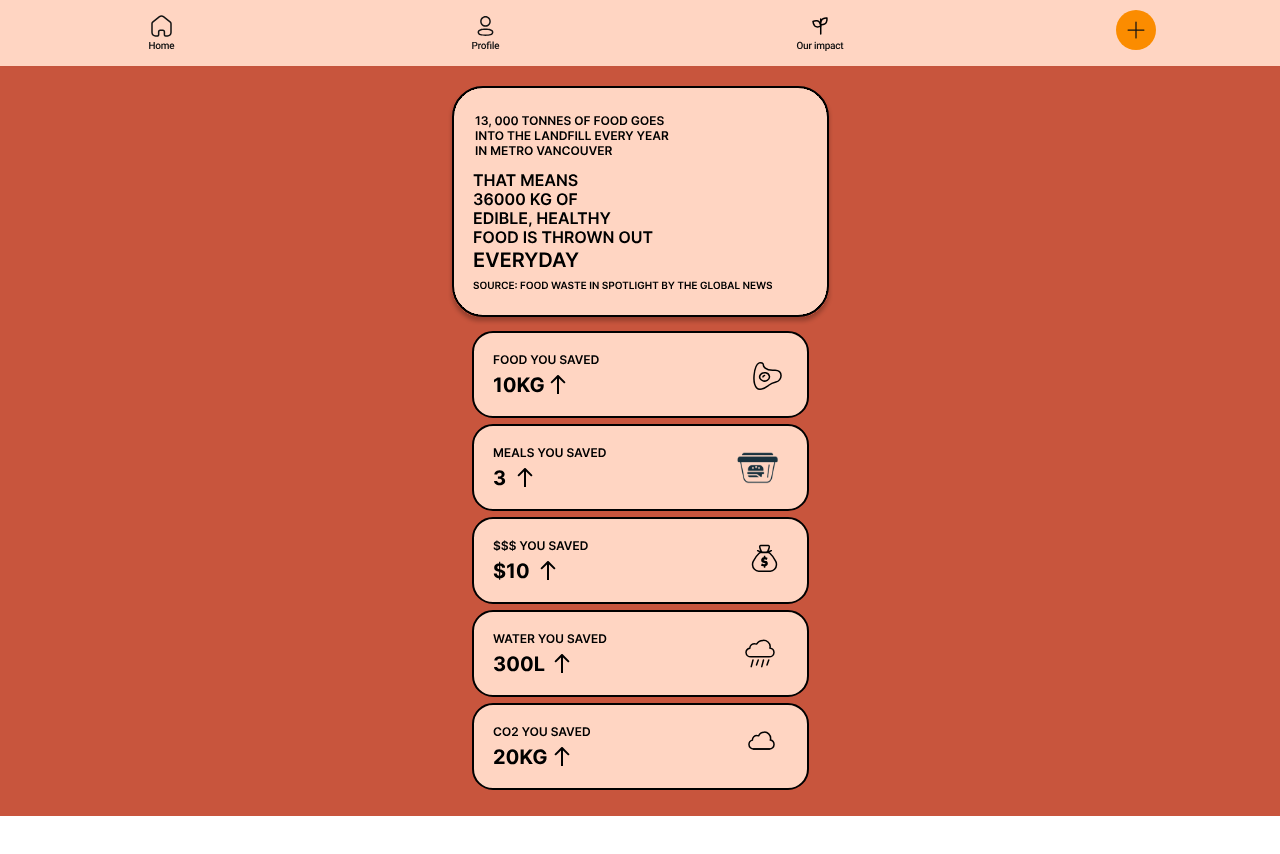
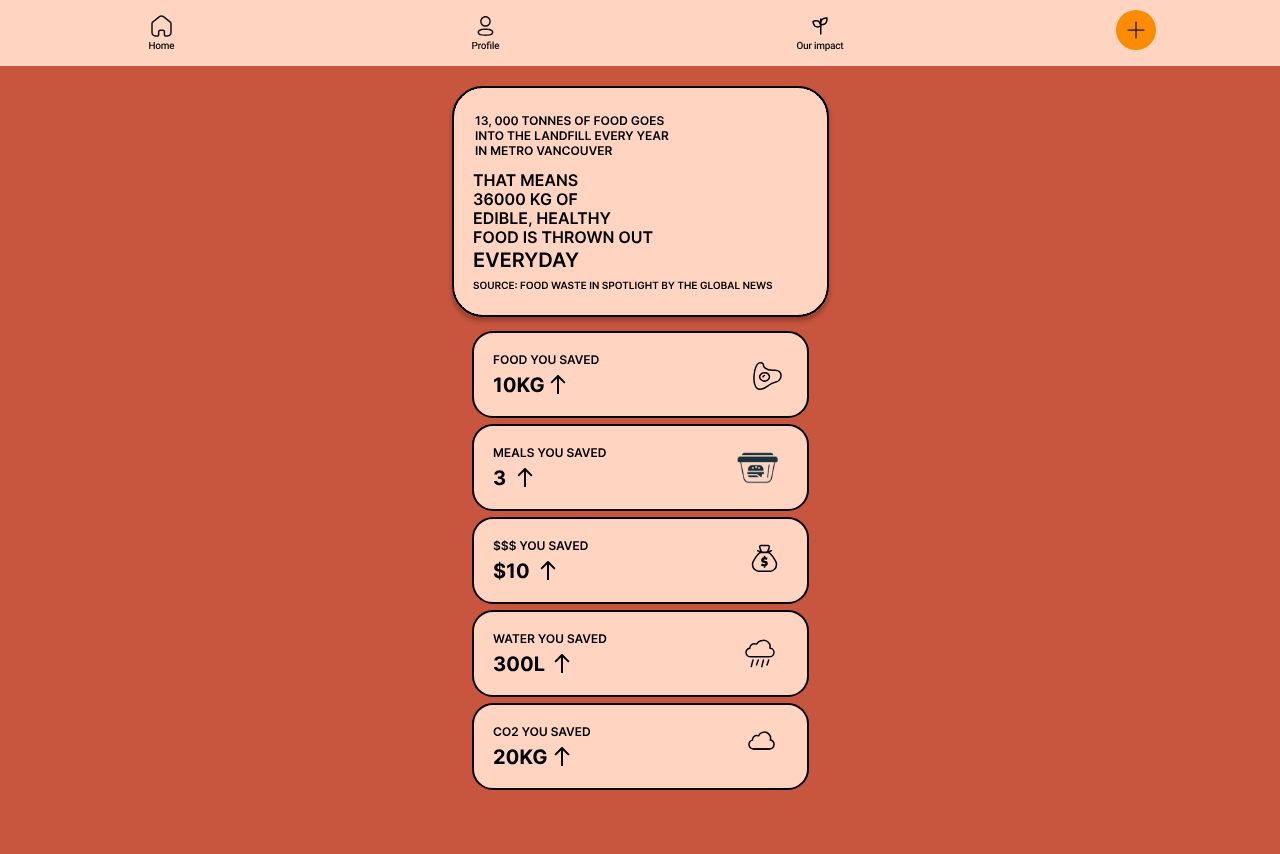
Before and after one commit to joreneng/munch-map, a React (Create React App) app in the folder frontend/munch-map/: page /impact in a window 1280 px wide. Shown: the top 854 px of the page. Before the commit the page ends 816 px from the top, so only its background shows below. Built offline with nearby package versions, Linux system fonts and the light colour scheme.

Commit message:
fix iimpact bg

```diff
--- a/frontend/munch-map/src/pages/impact/index.css
+++ b/frontend/munch-map/src/pages/impact/index.css
@@ -1,7 +1,7 @@
 .dashboard {
     background-color: #C8553D;
     width: 100vw;
-    height: 100vh;
+    height: 130vh;
 }
 
 .dashboard .container {
```
